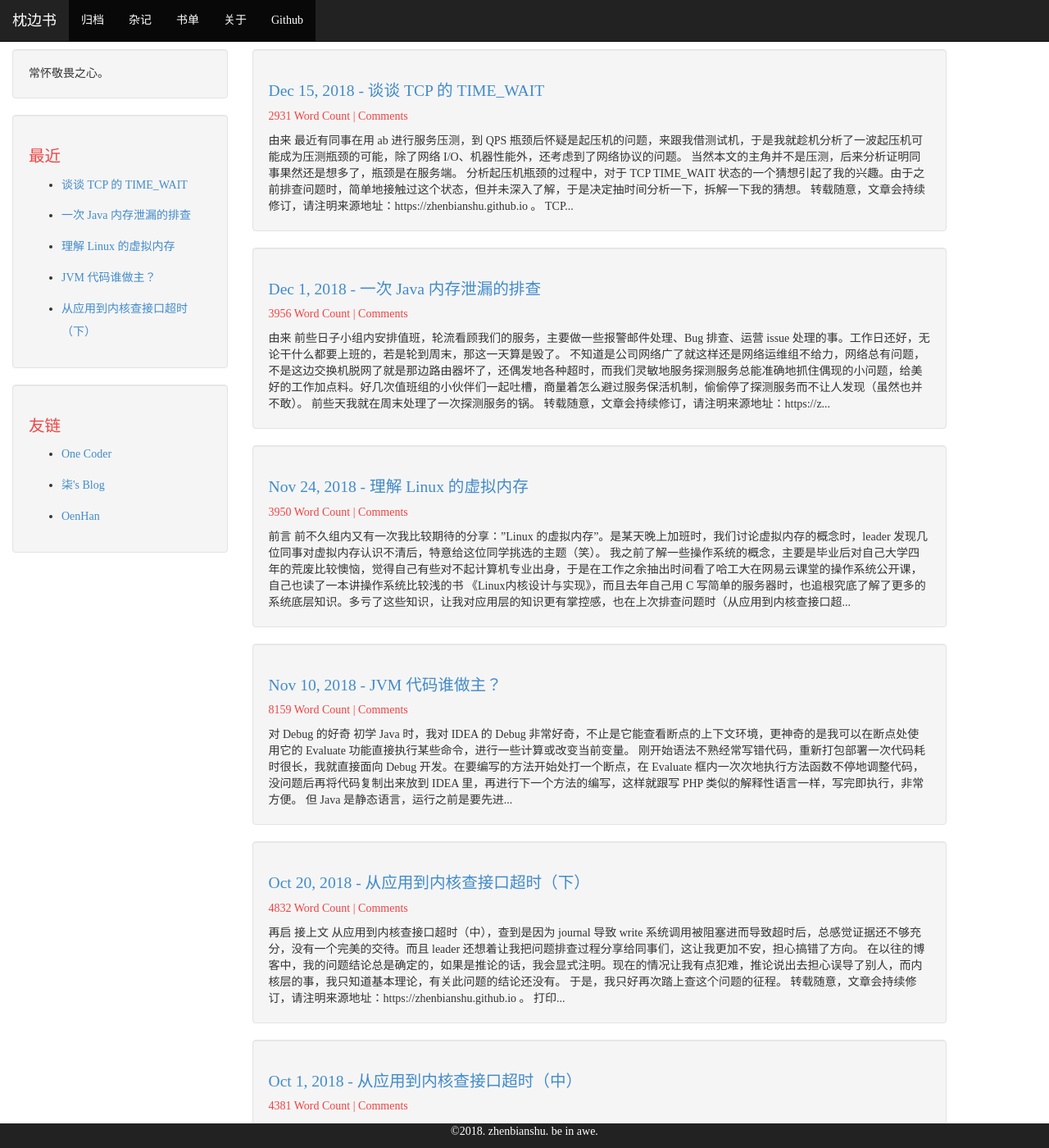
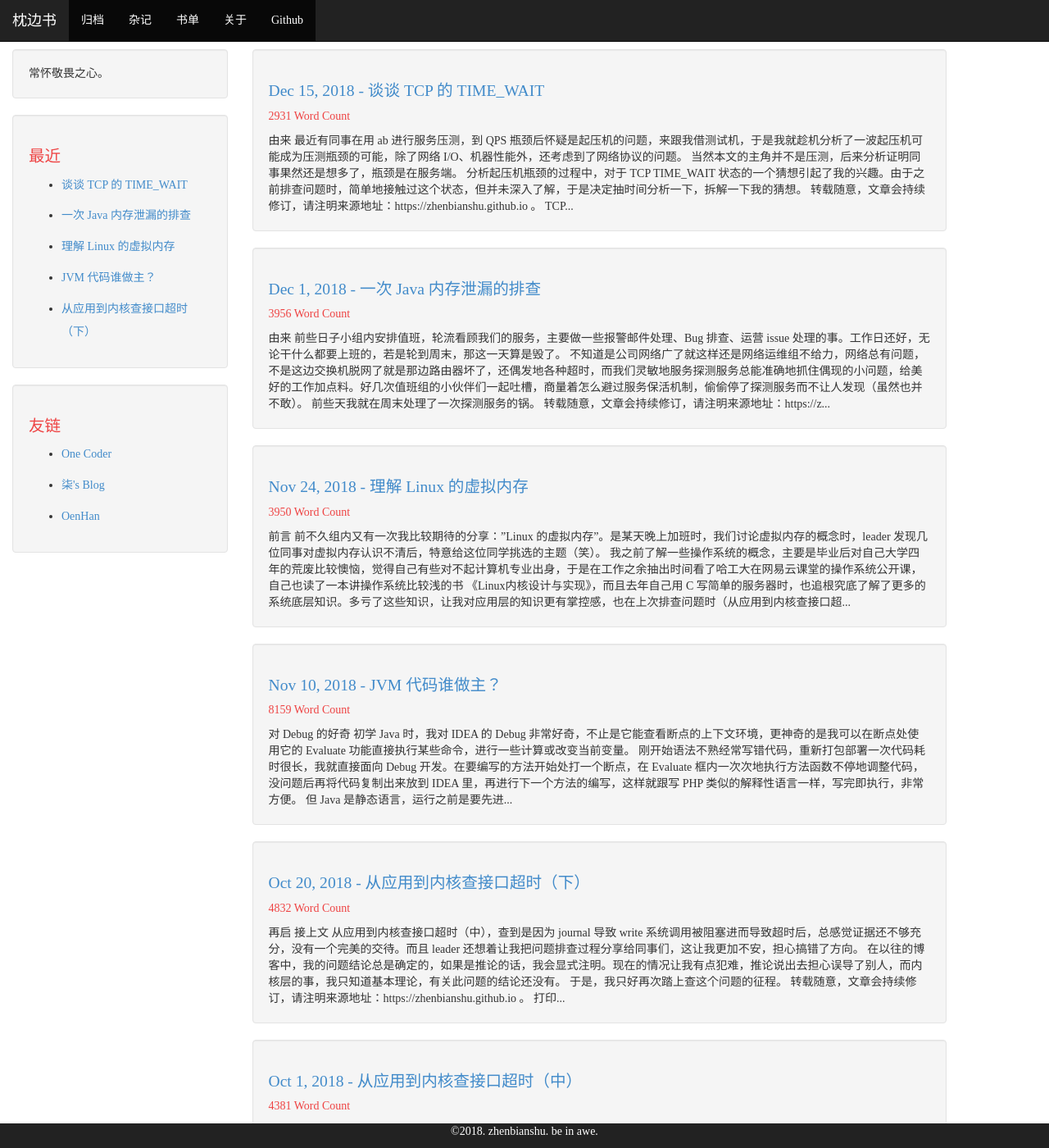
Before and after one commit to zhenbianshu/zhenbianshu.github.io, a Jekyll site: the page built from index.html, in a window 1280 px wide and 1400 px high. Shown: the whole window at 82% size. Built offline with Jekyll 4.4.1, drawn with Linux system fonts in a browser that asks for light colours; the list of posts is cut into pages by our own code; comment, search, counter and statistics services are not loaded; some of the changed text lies outside the part shown.

Commit message:
clean disqus;

```diff
--- a/index.html
+++ b/index.html
@@ -6,13 +6,7 @@ layout: default
 <div class="article">
     <div class="well">
         <h1><a href="{{ site.baseurl}}{{ post.url }}">{{ post.date | date: "%b %-d, %Y" }} - {{ post.title }}</a></h1>
-        {% if site.comments and post.comments %}
-            {% if site.disqus != '' %}
-        <p class="author"><span>{{ post.content | strip_html | strip_newlines | split: "" | size }} Word Count | </span><a href="{{ site.baseurl }}{{ post.url }}/#disqus_thread" data-disqus-identifier="{{ post.url | slugify }}">Comments</a></p>
-            {% elsif site.isso != '' %}
-            <p class="author"><span>{{ post.content | strip_html | strip_newlines | split: "" | size }} Word Count | </span><a href="{{ site.baseurl }}{{ post.url }}{{ site.isso_suffix }}#isso-thread">Comments</a></p>
-            {% endif %}
-        {% endif %}
+        <p class="author"><span>{{ post.content | strip_html | strip_newlines | split: "" | size }} Word Count </span></p>
         <div class="content">
             {{ post.content | strip_html | truncate: 300 }}
         </div>
```
Also changed, not shown: README.md.
